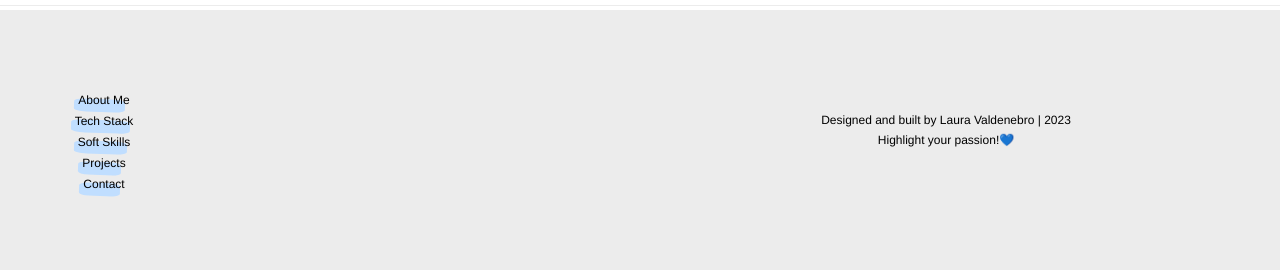
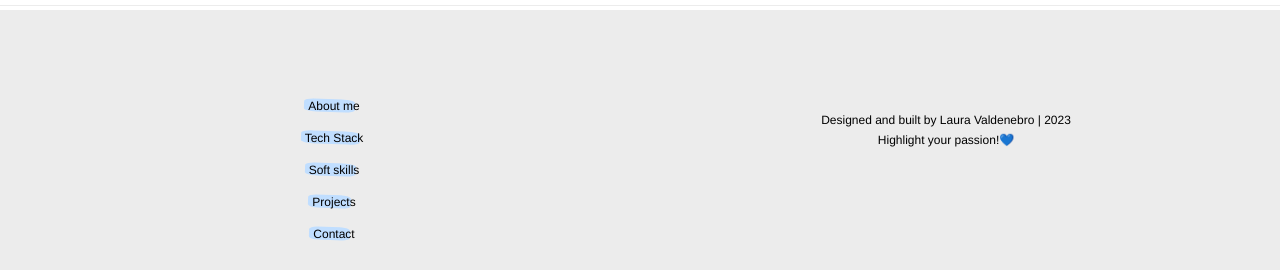
Before and after one commit to lvaldenebro/portfolio, a React app: page / in a window 1280 px wide. Shown: the part 4135-4405 px from the top of the page. Before the commit the page ends 4350 px from the top, so only its background shows below. Built offline with nearby package versions, Linux system fonts and the light colour scheme.

Commit message:
divides footer in components

```diff
--- a/src/components/App.js
+++ b/src/components/App.js
@@ -24,6 +24,7 @@ import TechStack from './techStack/TechStack';
 import SoftSkills from './softSkills/SoftSkills';
 import Projects from './projects/Projects';
 import Contact from './contact/Contact';
+import Footer from './footer/Footer';
 
 function App() {
 return (
@@ -40,24 +41,7 @@ return (
             <Contact />
 
         </main>
-        <footer className="container-fluid footer section text-center">
-            <div className="row">
-                <div className="col">
-                    <nav className="nav col flex-column nav-bottom">
-                        <a className="nav-link link" aria-current="page" href="#about-me"><span className="highlight-container"><span className="highlight">About Me</span></span></a>
-                        <a className="nav-link link" href="#tech-stack"><span className="highlight-container"><span className="highlight">Tech Stack</span></span></a>
-                        <a className="nav-link link" href="#soft-skills"><span className="highlight-container"><span className="highlight">Soft Skills</span></span></a>
-                        <a className="nav-link link" href="#projects"><span className="highlight-container"><span className="highlight">Projects</span></span></a>
-                        <a className="nav-link link"  href="#contact"><span className="highlight-container"><span className="highlight">Contact</span></span></a>
-                    </nav>
-                </div>
-
-                <div className="col credits">
-                    <p>Designed and built by Laura Valdenebro | 2023</p>
-                    <p>Highlight your passion!💙</p>
-                </div>
-            </div>
-        </footer>
+        <Footer />
 
     </div>
 );
--- /dev/null
+++ b/src/components/footer/Credits.js
@@ -0,0 +1,9 @@
+const Credits = () => {
+
+    return (
+        <div className="col credits">
+            <p>Designed and built by Laura Valdenebro | 2023</p>
+            <p>Highlight your passion!💙</p>
+        </div>
+)};
+export default Credits;
--- /dev/null
+++ b/src/components/footer/Footer.js
@@ -0,0 +1,17 @@
+import NavList from '../general/NavList';
+import Credits from './Credits';
+
+const Footer = () => {
+    return (
+        <footer className="container-fluid footer section text-center">
+        <div className="row">
+            <div className="col">
+                <NavList />
+            </div>
+
+            <Credits />
+        </div>
+    </footer>
+)};
+
+export default Footer;
--- a/src/components/header/Header.js
+++ b/src/components/header/Header.js
@@ -1,5 +1,5 @@
 import PersonalLogo from './PersonalLogo';
-import NavList from './NavList';
+import NavList from '../general/NavList';
 
 const Header = () => {
     return (
--- a/src/styles/App.scss
+++ b/src/styles/App.scss
@@ -145,10 +145,6 @@ body {
     font-size: 12px;
 }
 
-.nav-bottom {
-    line-height: 1px;
-}
-
 .credits {
     line-height: 20px;
     @media all and (min-width: 576px) {
```
Also changed, not shown: src/components/general/NavElement.js (renamed from src/components/header/NavElement.js), src/components/general/NavList.js (renamed from src/components/header/NavList.js).
